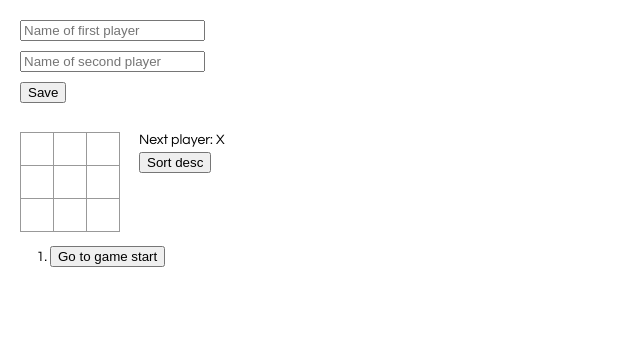
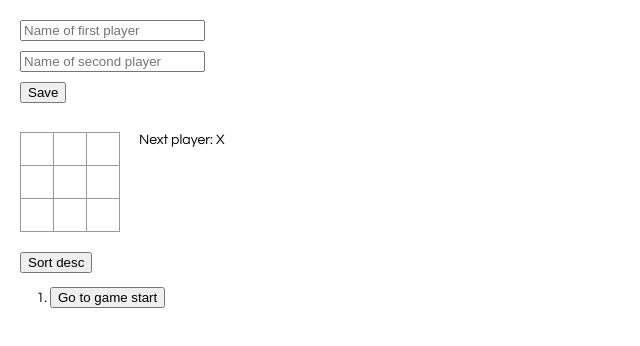
Before and after one commit to Marcelinka/react-tictactoe, a React app: page / in a window 1280 px wide. Shown: the whole page, without its empty margins (0-640 px from the left). Built offline with nearby package versions, Linux system fonts and the light colour scheme.

Commit message:
2 files modified

```diff
--- a/src/components/Game.js
+++ b/src/components/Game.js
@@ -94,13 +94,13 @@ export default class Game extends React.Component {
           </div>
           <div className="game-info">
             <div className="game-info__status">{this.readStatus()}</div>
-            <button className="game-info__sort" onClick={this.changeSort}>
-              Sort {sortAsc ? "desc" : "asc"}
-            </button>
             {stepNumber > 0 && <button onClick={this.reset}>Reset</button>}
           </div>
         </div>
         <div>
+          <button className="game-info__sort" onClick={this.changeSort}>
+            Sort {sortAsc ? "desc" : "asc"}
+          </button>
           <Steps history={history} jumpTo={this.jumpTo} sortAsc={sortAsc} />
         </div>
       </div>
--- a/src/style.less
+++ b/src/style.less
@@ -72,7 +72,7 @@ ul {
       margin-bottom: 5px;
     }
     &__sort {
-      margin-right: 5px;
+      margin-top: 20px;
     }
   }
 }
```
